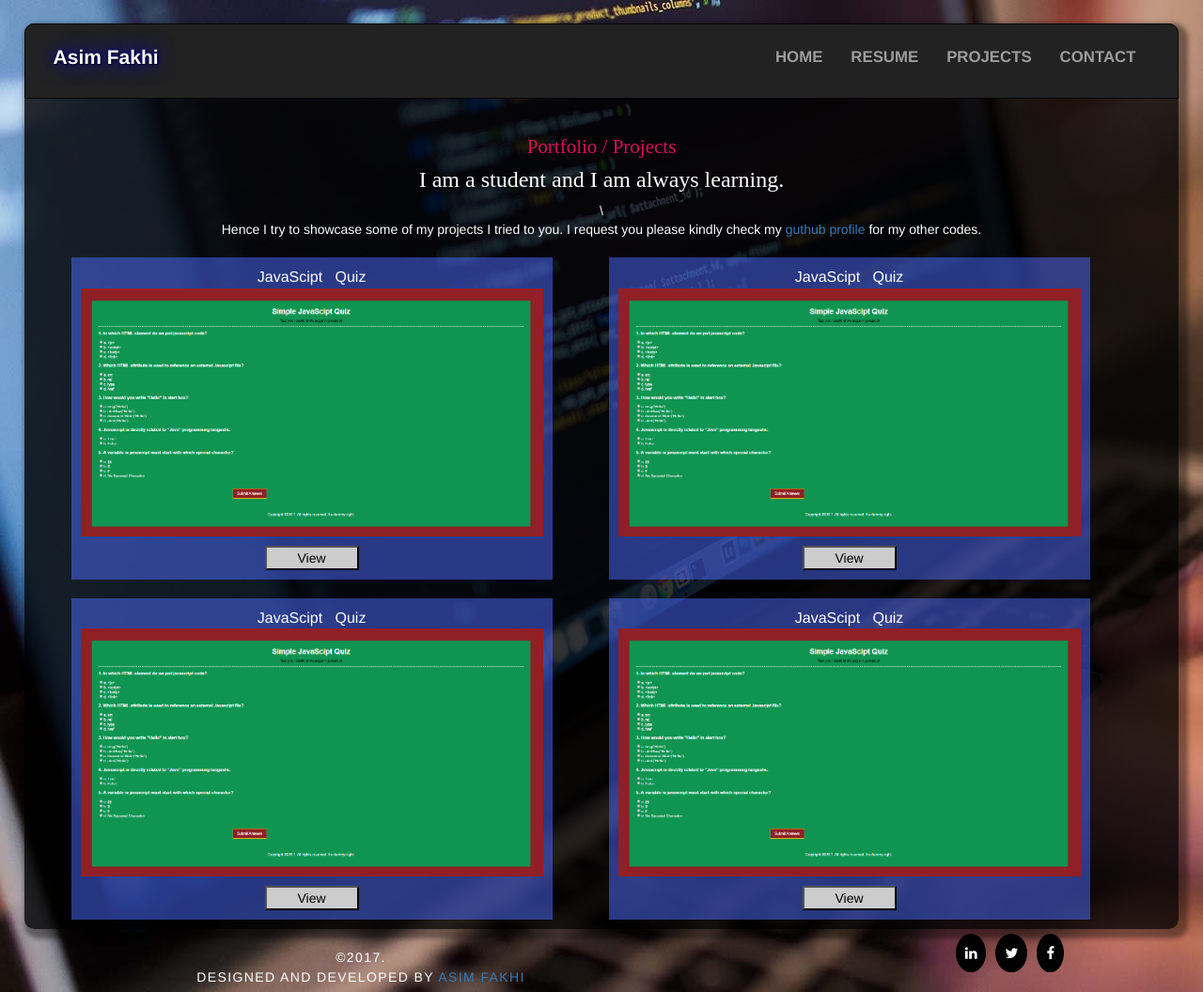
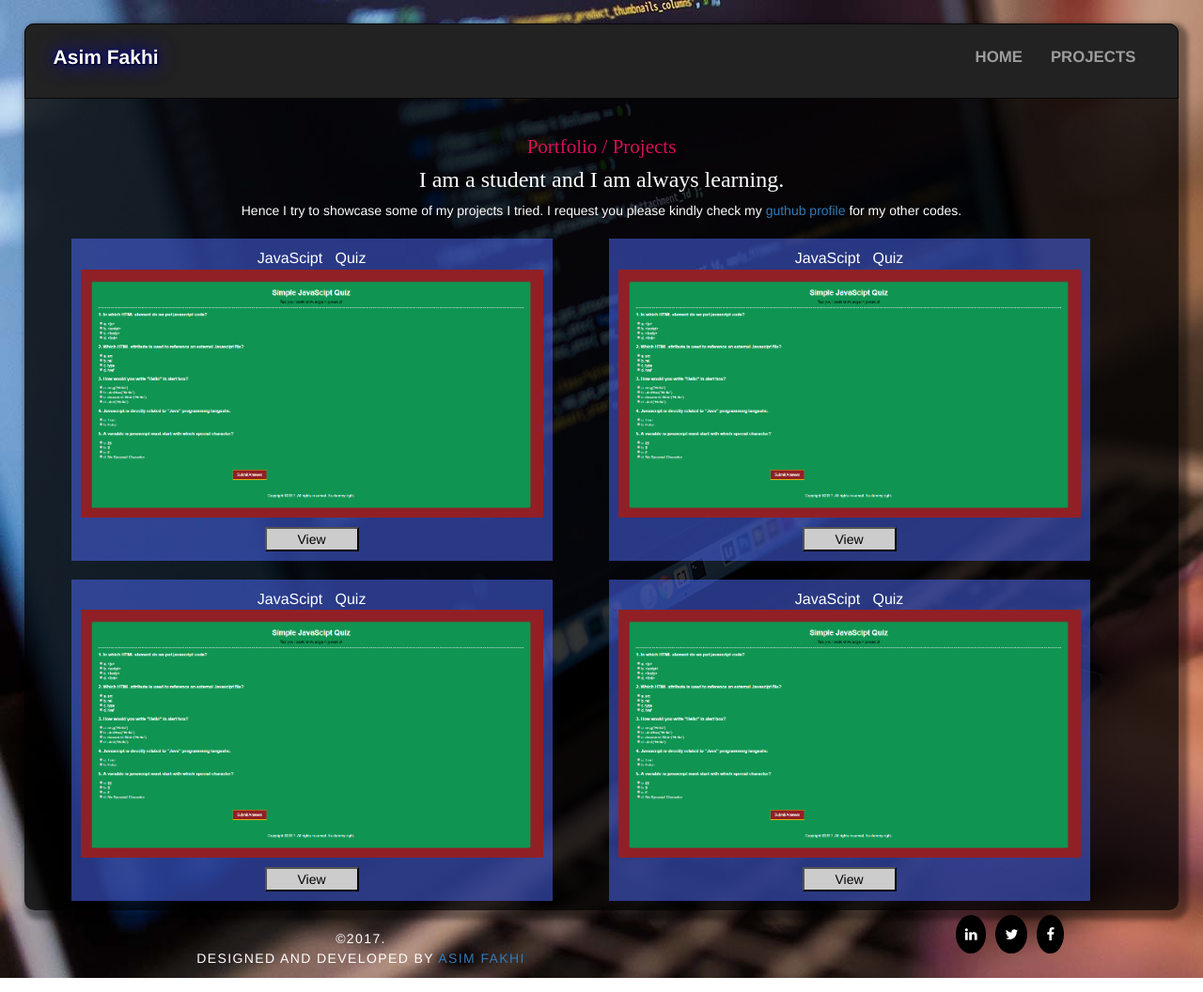
Before and after one commit to fakhiasim/fakhiasim.github.io, a plain HTML site: page projects.html in a window 1280 px wide. Shown: the top 1056 px of the page at 94% size. Drawn offline with Linux system fonts and the light colour scheme.

Commit message:
Update projects.html

```diff
--- a/projects.html
+++ b/projects.html
@@ -28,10 +28,9 @@
 			</div>
 			<div class="collapse navbar-collapse" id="myNavbar">
 				<ul class="nav navbar-nav navbar-right" id="nav">
-					<li><a href="index.php">HOME</a></li>
-					<li><a href="index.php">RESUME</a></li>
-					<li><a href="projects.php">PROJECTS</a></li>
-					<li><a href="contact.php">CONTACT</a></li>
+					<li><a href="indexhtml">HOME</a></li>
+					<li><a href="index.html>RESUME</a></li>
+					<li><a href="projects.html>PROJECTS</a></li>
 				</ul>
 			</div>
 		</div>
@@ -41,8 +40,8 @@
 
 	<article class="row" id="box_section project-box">
 		<h2 id="section" class="col-sm-12">Portfolio / Projects</h2><br>
-		<h3>I am a student and I am always learning.</h3>\
-		<p>Hence I try to showcase some of my projects I tried to you. I request you please kindly check my <a href="https://github.com/fakhiasim">guthub profile</a> for my other codes.</p>
+		<h3>I am a student and I am always learning.</h3>
+		<p>Hence I try to showcase some of my projects I tried. I request you please kindly check my <a href="https://github.com/fakhiasim">guthub profile</a> for my other codes.</p>
 		<div class="col-sm-5 col-xs-5" id="single-project">
 			<span id="project_name"><a href="projects/javascriptQuiz/index.html">JavaScipt &nbsp; Quiz</a></span>
 			<div>
```
